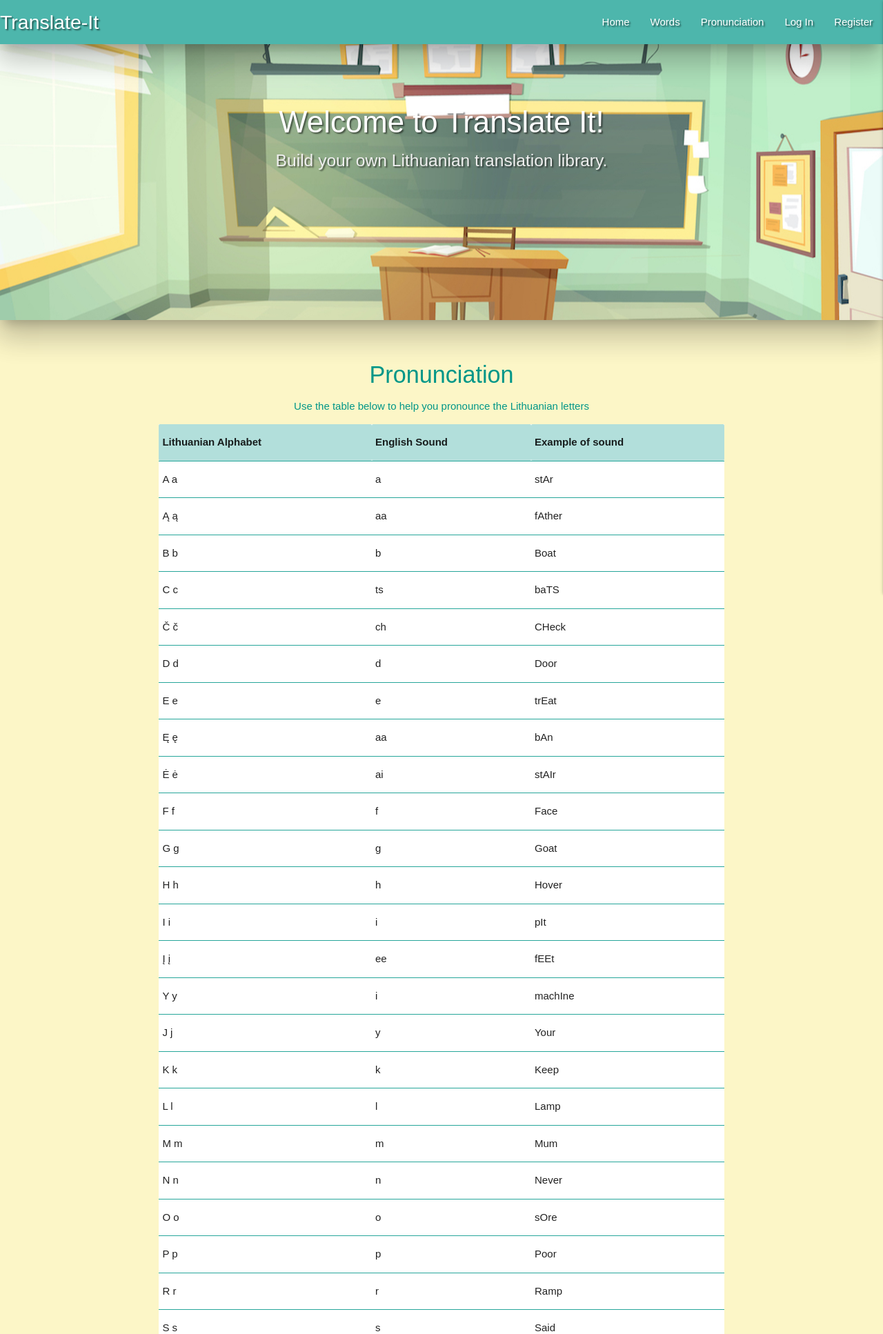
After one commit to Leefarmer83/Translate-It, a Flask app: page /pronunciation in a window 1280 px wide. The commit adds this page. Shown: the top 1934 px of the page at 69% size. Run offline with Flask 2, Linux system fonts and the light colour scheme; some libraries are stand-ins or nearby versions; some web fonts are replaced.

Commit message:
added pronounciation.html and added it to app.py

```diff
--- a/app.py
+++ b/app.py
@@ -32,6 +32,11 @@ mongo = PyMongo(app)
 def home():
     categories = list(mongo.db.categories.find().sort("category_name", 1))
     return render_template("index.html", categories=categories)
+
+
+@app.route('/pronunciation')
+def pronunciation():
+    return render_template("pronunciation.html")
 
 
 @app.route("/word_cat/<category_id>", methods=["GET", "POST"])
--- a/static/css/style.css
+++ b/static/css/style.css
@@ -55,6 +55,12 @@ body {
     text-shadow: none;
 }
 
+/*------------------ Pronounce table ------------------*/
+
+tr {
+    border-bottom: 1px solid #26a69a;
+}
+
 /*------------------ Flash message ------------------*/
 
 .flashes h4 {
--- a/templates/base.html
+++ b/templates/base.html
@@ -28,6 +28,7 @@
                     <ul class="right hide-on-med-and-down">
                         <li><a href="{{ url_for('home') }}">Home</a></li>
                         <li><a href="{{ url_for('get_words') }}">Words</a></li>
+                        <li><a href="{{ url_for('pronunciation') }}">Pronunciation</a></li>
                         {% if session.user %}
                         <li><a href="{{ url_for('add_words') }}">Add Words</a></li>
                         <li><a href="{{ url_for('profile', username=session['user']) }}">Profile</a></li>
@@ -51,6 +52,7 @@
             </li>
             <li><a href="{{ url_for('home') }}">Home</a></li>
             <li><a href="{{ url_for('get_words') }}">Words</a></li>
+            <li><a href="{{ url_for('pronunciation') }}">Pronunciation</a></li>
             {% if session.user %}
             <li><a href="{{ url_for('add_words') }}">Add Words</a></li>
             <li><a href="{{ url_for('profile', username=session['user']) }}">Profile</a></li>
--- /dev/null
+++ b/templates/pronunciation.html
@@ -0,0 +1,181 @@
+{% extends "base.html" %}
+{% block content %}
+
+<!-- Pronunciation -->
+
+<table class="highlight responsive-table white">
+    <h4 class="teal-text center-align">Pronunciation</h4>
+    <p class="center teal-text">Use the table below to help you pronounce the Lithuanian letters</p>
+        <thead>
+          <tr class="teal lighten-4">
+              <th>Lithuanian Alphabet</th>
+              <th>English Sound</th>
+              <th>Example of sound</th>
+          </tr>
+        </thead>
+
+        <tbody>
+          <tr>
+            <td>A a</td>
+            <td>a</td>
+            <td>stAr</td>
+          </tr>
+          <tr>
+            <td>Ą ą</td>
+            <td>aa</td>
+            <td>fAther</td>
+          </tr>
+          <tr>
+            <td>B b</td>
+            <td>b</td>
+            <td>Boat</td>
+          </tr>
+          <tr>
+            <td>C c</td>
+            <td>ts</td>
+            <td>baTS</td>
+          </tr>
+          <tr>
+            <td>Č č</td>
+            <td>ch</td>
+            <td>CHeck</td>
+          </tr>
+          <tr>
+            <td>D d</td>
+            <td>d</td>
+            <td>Door</td>
+          </tr>
+          <tr>
+            <td>E e</td>
+            <td>e</td>
+            <td>trEat</td>
+          </tr>
+          <tr>
+            <td>Ę ę</td>
+            <td>aa</td>
+            <td>bAn</td>
+          </tr>
+          <tr>
+            <td>Ė ė</td>
+            <td>ai</td>
+            <td>stAIr</td>
+          </tr>
+          <tr>
+            <td>F f</td>
+            <td>f</td>
+            <td>Face</td>
+          </tr>
+          <tr>
+            <td>G g</td>
+            <td>g</td>
+            <td>Goat</td>
+          </tr>
+          <tr>
+            <td>H h</td>
+            <td>h</td>
+            <td>Hover</td>
+          </tr>
+          <tr>
+            <td>I i</td>
+            <td>i</td>
+            <td>pIt</td>
+          </tr>
+          <tr>
+            <td>Į į</td>
+            <td>ee</td>
+            <td>fEEt</td>
+          </tr>
+          <tr>
+            <td>Y y</td>
+            <td>i</td>
+            <td>machIne</td>
+          </tr>
+          <tr>
+            <td>J j</td>
+            <td>y</td>
+            <td>Your</td>
+          </tr>
+          <tr>
+            <td>K k</td>
+            <td>k</td>
+            <td>Keep</td>
+          </tr>
+          <tr>
+            <td>L l</td>
+            <td>l</td>
+            <td>Lamp</td>
+          </tr>
+          <tr>
+            <td>M m</td>
+            <td>m</td>
+            <td>Mum</td>
+          </tr>
+          <tr>
+            <td>N n</td>
+            <td>n</td>
+            <td>Never</td>
+          </tr>
+          <tr>
+            <td>O o</td>
+            <td>o</td>
+            <td>sOre</td>
+          </tr>
+          <tr>
+            <td>P p</td>
+            <td>p</td>
+            <td>Poor</td>
+          </tr>
+          <tr>
+            <td>R r</td>
+            <td>r</td>
+            <td>Ramp</td>
+          </tr>
+          <tr>
+            <td>S s</td>
+            <td>s</td>
+            <td>Said</td>
+          </tr>
+          <tr>
+            <td>Š š</td>
+            <td>sh</td>
+            <td>SHe</td>
+          </tr>
+          <tr>
+            <td>T t</td>
+            <td>t</td>
+            <td>Talk</td>
+          </tr>
+          <tr>
+            <td>U u</td>
+            <td>u</td>
+            <td>tUt</td>
+          </tr>
+          <tr>
+            <td>Ų ų</td>
+            <td>oo</td>
+            <td>lOOt</td>
+          </tr>
+          <tr>
+            <td>Ū ū</td>
+            <td>oo</td>
+            <td>spOOn</td>
+          </tr>
+          <tr>
+            <td>V v</td>
+            <td>v</td>
+            <td>Van</td>
+          </tr>
+          <tr>
+            <td>Z z</td>
+            <td>z</td>
+            <td>Zoo</td>
+          </tr>
+          <tr>
+            <td>Ž ž</td>
+            <td>s</td>
+            <td>meaSure</td>
+          </tr>
+        </tbody>
+      </table>
+
+{% endblock %}
```
